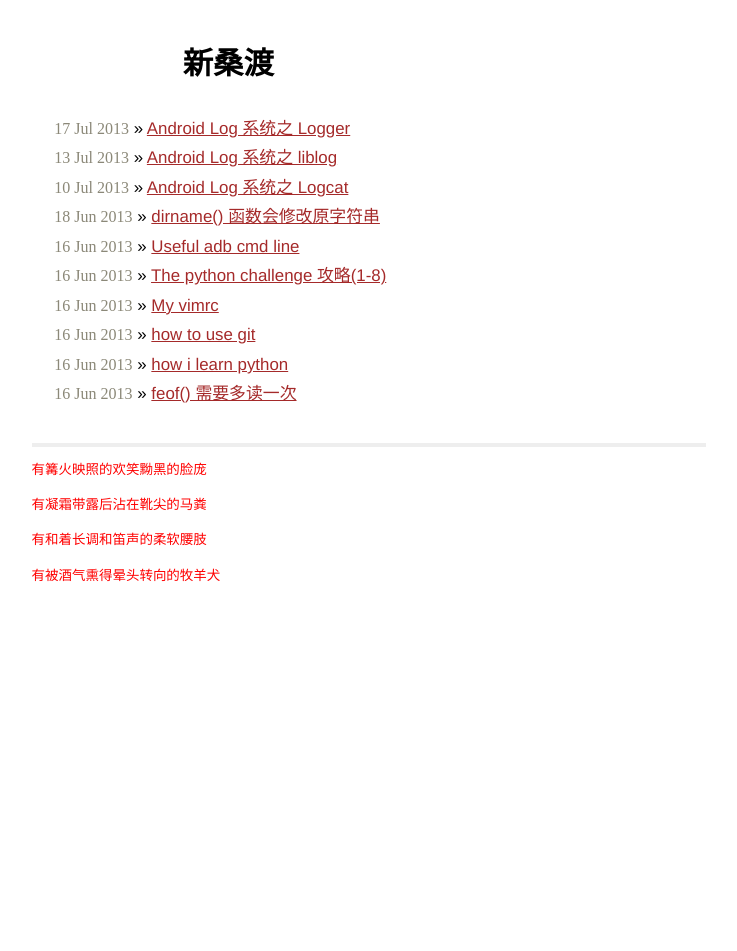
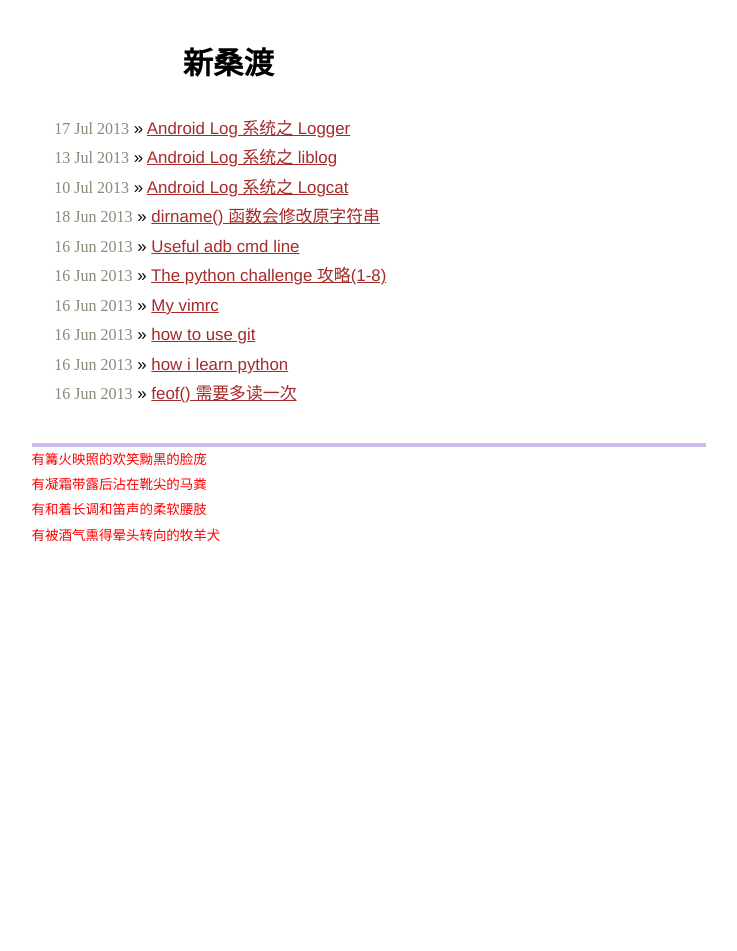
Before and after one commit to byrlx/byrlx.github.io, a Jekyll site: the page built from index.html, in a window 1280 px wide. Shown: the whole page, without its empty margins (271-1008 px from the left). Built offline with Jekyll 4.4.1, drawn with Linux system fonts in a browser that asks for light colours; Markdown is read by kramdown in place of the engine named in the settings.

Commit message:
modify post

```diff
--- a/css/screen.css
+++ b/css/screen.css
@@ -134,10 +134,14 @@ body {
 	  .site .footer {
 		  font-size: 80%;
 		  color: red;
-		  border-top: 4px solid #eee;
+		  border-top: 4px solid #cbe;
 		  margin-top: 1.5em;
 		  margin-left: 0em;
 		  overflow: hidden;
+	  }
+
+	  .footer p {
+	  	margin: 0px 0;
 	  }
 
 	  .site .footer .contact {
```
